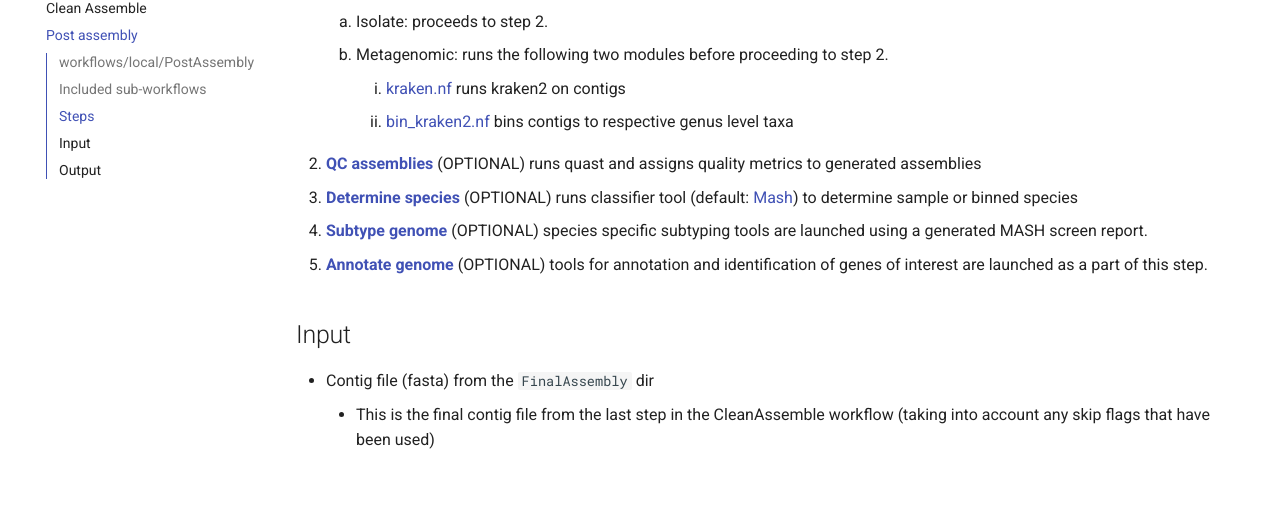
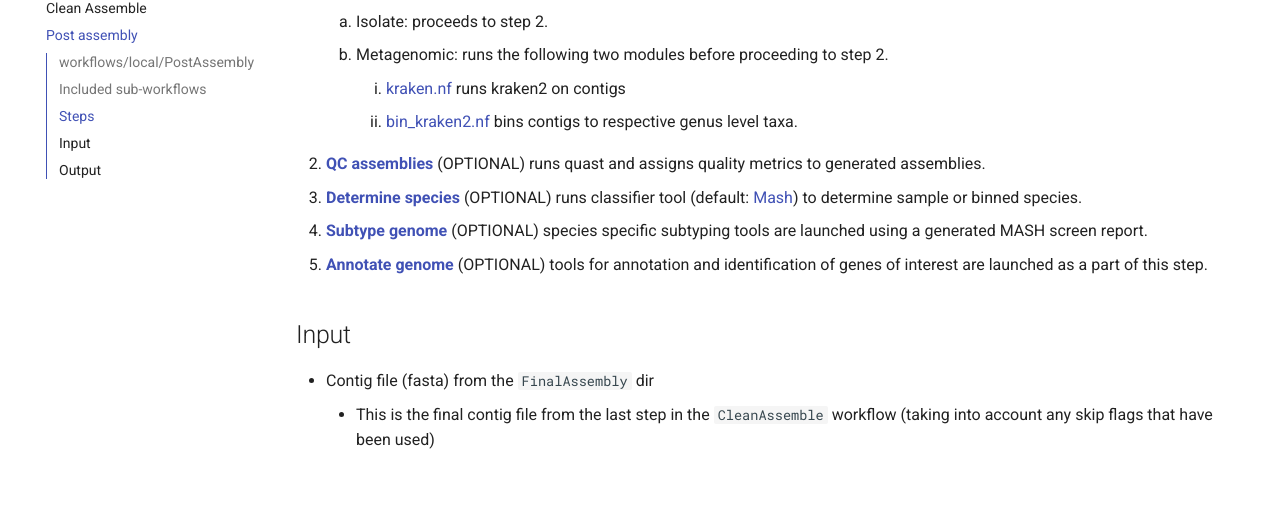
Before and after one commit to phac-nml/mikrokondo, an MkDocs documentation site: the page built from docs/workflows/PostAssembly.md, in a window 1280 px wide and 900 px high, scrolled down 608 px. Shown: the part 148-655 px from the top of the window. Built offline with MkDocs 1.6.1 and Material for MkDocs 9.7.7, drawn with Linux system fonts in a browser that asks for light colours.

```diff
--- a/docs/workflows/PostAssembly.md
+++ b/docs/workflows/PostAssembly.md
@@ -17,15 +17,15 @@ This workflow is triggered in two ways: 1. when assemblies are used for initial
 	1. Isolate: proceeds to step 2.
 	2. Metagenomic: runs the following two modules before proceeding to step 2.
         1.	[kraken.nf](https://github.com/phac-nml/mikrokondo/blob/main/modules/local/kraken.nf) runs kraken2 on contigs
-        2.	[bin_kraken2.nf](https://github.com/phac-nml/mikrokondo/blob/main/modules/local/bin_kraken2.nf) bins contigs to respective genus level taxa
-2. **[QC assemblies](/mikrokondo/subworkflows/qc_assembly)** (OPTIONAL) runs quast and assigns quality metrics to generated assemblies
-3. **[Determine species](/mikrokondo/subworkflows/determine_species)** (OPTIONAL) runs classifier tool (default: [Mash](https://github.com/marbl/Mash)) to determine sample or binned species
+        2.	[bin_kraken2.nf](https://github.com/phac-nml/mikrokondo/blob/main/modules/local/bin_kraken2.nf) bins contigs to respective genus level taxa.
+2. **[QC assemblies](/mikrokondo/subworkflows/qc_assembly)** (OPTIONAL) runs quast and assigns quality metrics to generated assemblies.
+3. **[Determine species](/mikrokondo/subworkflows/determine_species)** (OPTIONAL) runs classifier tool (default: [Mash](https://github.com/marbl/Mash)) to determine sample or binned species.
 4. **[Subtype genome](/mikrokondo/subworkflows/subtype_genome)** (OPTIONAL) species specific subtyping tools are launched using a generated MASH screen report.
 5. **[Annotate genome](/mikrokondo/subworkflows/genomes_annotate)** (OPTIONAL) tools for annotation and identification of genes of interest are launched as a part of this step.
 
 ## Input
 - Contig file (fasta) from the `FinalAssembly` dir
-	- This is the final contig file from the last step in the CleanAssemble workflow (taking into account any skip flags that have been used)
+	- This is the final contig file from the last step in the `CleanAssemble` workflow (taking into account any skip flags that have been used)
 
 ## Output
 - Subtyping
```
